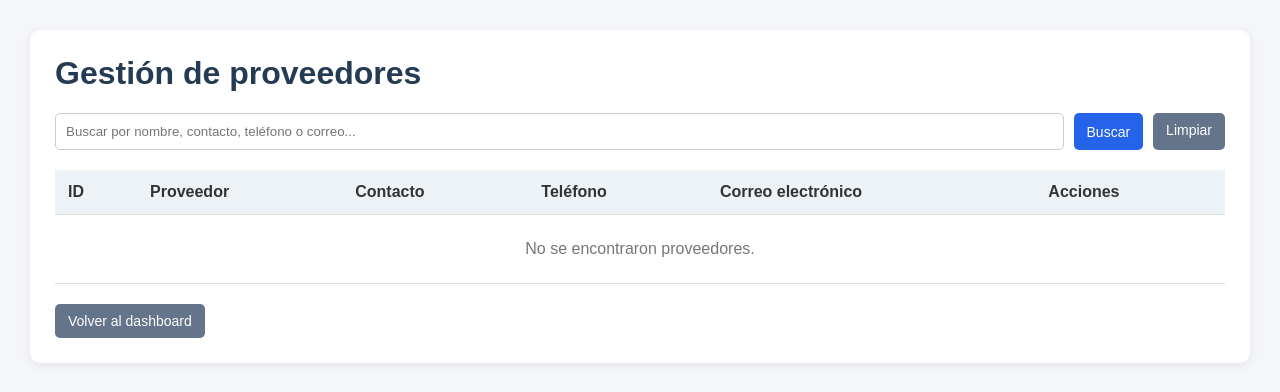
After one commit to KazamXD/Proyecto_2, a Laravel app: template resources/views/proveedores/index.blade.php in a window 1280 px wide. The commit adds this page. Shown: the top 392 px of the page. Run offline with Laravel 12, Linux system fonts and the light colour scheme; the template is opened without the code that fills it, so the values that code supplies are empty; parts of the project's set-up code (start-up, migrations or seed data) failed here and were passed over.

Commit message:
Implementacion de CRUD proveedores

```diff
--- a/app/Http/Controllers/DashboardController.php
+++ b/app/Http/Controllers/DashboardController.php
@@ -51,6 +51,10 @@ class DashboardController extends Controller
             'categorias.ver', $permisos, true
         );
 
+        $puedeVerProveedores = in_array(
+            'proveedores.ver', $permisos, true
+        );
+
         $puedeCrearPrestamos = in_array(
             'prestamos.crear', $permisos, true
         );
@@ -65,6 +69,7 @@ class DashboardController extends Controller
             'puedeCrearUsuarios',
             'puedeVerEquipos',
             'puedeVerCategorias',
+            'puedeVerProveedores',
             'puedeCrearPrestamos',
             'puedeCrearSolicitudes'
         ));
--- /dev/null
+++ b/resources/views/proveedores/index.blade.php
@@ -0,0 +1,213 @@
+<!DOCTYPE html>
+<html lang="es">
+<head>
+    <meta charset="UTF-8">
+    <meta name="viewport" content="width=device-width, initial-scale=1.0">
+    <title>Gestión de proveedores | SIGEL</title>
+
+    <style>
+        body {
+            font-family: Arial, sans-serif;
+            background: #f4f6f9;
+            margin: 0;
+            padding: 30px;
+            color: #333;
+        }
+
+        .contenedor {
+            max-width: 1200px;
+            margin: auto;
+            background: white;
+            padding: 25px;
+            border-radius: 10px;
+            box-shadow: 0 2px 10px rgba(0,0,0,.08);
+        }
+
+        h1 { margin-top: 0; color: #243b53; }
+
+        .busqueda {
+            display: flex;
+            gap: 10px;
+            margin: 20px 0;
+        }
+
+        input {
+            padding: 10px;
+            border: 1px solid #ccc;
+            border-radius: 5px;
+            flex: 1;
+        }
+
+        button, .boton {
+            display: inline-block;
+            padding: 9px 13px;
+            border: none;
+            border-radius: 5px;
+            background: #2563eb;
+            color: white;
+            cursor: pointer;
+            text-decoration: none;
+            font-size: 14px;
+        }
+
+        .nuevo { background: #15803d; }
+        .limpiar, .volver { background: #64748b; }
+        .editar { background: #d97706; }
+        .eliminar { background: #dc2626; }
+
+        table {
+            width: 100%;
+            border-collapse: collapse;
+        }
+
+        th, td {
+            padding: 13px;
+            border-bottom: 1px solid #ddd;
+            text-align: left;
+        }
+
+        th { background: #edf2f7; }
+
+        .vacio {
+            text-align: center;
+            padding: 25px;
+            color: #777;
+        }
+
+        .paginacion { margin-top: 20px; }
+
+        .mensaje {
+            padding: 12px;
+            border-radius: 5px;
+            margin: 15px 0;
+        }
+
+        .exito {
+            background: #dcfce7;
+            color: #166534;
+        }
+
+        .error {
+            background: #fee2e2;
+            color: #991b1b;
+        }
+
+        .acciones {
+            display: flex;
+            gap: 7px;
+            align-items: center;
+        }
+
+        .acciones form { margin: 0; }
+
+        @media (max-width: 750px) {
+            .contenedor { overflow-x: auto; }
+            .busqueda { flex-wrap: wrap; }
+        }
+    </style>
+</head>
+<body>
+    <main class="contenedor">
+        <h1>Gestión de proveedores</h1>
+
+        @if (session('success'))
+            <div class="mensaje exito">
+                {{ session('success') }}
+            </div>
+        @endif
+
+        @if (session('error'))
+            <div class="mensaje error">
+                {{ session('error') }}
+            </div>
+        @endif
+
+        @if (in_array('proveedores.crear', $permisos ?? [], true))
+            <a href="{{ route('proveedores.create') }}" class="boton nuevo">
+                + Nuevo proveedor
+            </a>
+        @endif
+
+        <form method="GET" action="{{ route('proveedores.index') }}" class="busqueda">
+            <input
+                type="text"
+                name="buscar"
+                placeholder="Buscar por nombre, contacto, teléfono o correo..."
+                value="{{ $buscar }}"
+            >
+
+            <button type="submit">Buscar</button>
+
+            <a href="{{ route('proveedores.index') }}" class="boton limpiar">
+                Limpiar
+            </a>
+        </form>
+
+        <table>
+            <thead>
+                <tr>
+                    <th>ID</th>
+                    <th>Proveedor</th>
+                    <th>Contacto</th>
+                    <th>Teléfono</th>
+                    <th>Correo electrónico</th>
+                    <th>Acciones</th>
+                </tr>
+            </thead>
+
+            <tbody>
+                @forelse ($proveedores as $proveedor)
+                    <tr>
+                        <td>{{ $proveedor->id_proveedor }}</td>
+                        <td>{{ $proveedor->nombre }}</td>
+                        <td>{{ $proveedor->nombre_contacto ?? 'No registrado' }}</td>
+                        <td>{{ $proveedor->telefono ?? 'No registrado' }}</td>
+                        <td>{{ $proveedor->email ?? 'No registrado' }}</td>
+                        <td>
+                            <div class="acciones">
+                                @if (in_array('proveedores.editar', $permisos ?? [], true))
+                                    <a
+                                        href="{{ route('proveedores.edit', $proveedor->id_proveedor) }}"
+                                        class="boton editar"
+                                    >
+                                        Editar
+                                    </a>
+                                @endif
+
+                                @if (in_array('proveedores.eliminar', $permisos ?? [], true))
+                                    <form
+                                        method="POST"
+                                        action="{{ route('proveedores.destroy', $proveedor->id_proveedor) }}"
+                                        onsubmit="return confirm('¿Estás seguro de eliminar este proveedor?');"
+                                    >
+                                        @csrf
+                                        @method('DELETE')
+
+                                        <button type="submit" class="eliminar">
+                                            Eliminar
+                                        </button>
+                                    </form>
+                                @endif
+                            </div>
+                        </td>
+                    </tr>
+                @empty
+                    <tr>
+                        <td colspan="6" class="vacio">
+                            No se encontraron proveedores.
+                        </td>
+                    </tr>
+                @endforelse
+            </tbody>
+        </table>
+
+        <div class="paginacion">
+            {{ $proveedores->links() }}
+        </div>
+
+        <a href="{{ route('dashboard') }}" class="boton volver">
+            Volver al dashboard
+        </a>
+    </main>
+</body>
+</html>
--- a/routes/web.php
+++ b/routes/web.php
@@ -7,6 +7,7 @@ use App\Http\Controllers\DashboardController;
 use App\Http\Controllers\EquipoController;
 use App\Http\Controllers\CategoriaController;
 use App\Http\Controllers\UsuarioController;
+use App\Http\Controllers\ProveedorController;
 
 
 Route::get('/', function () {
@@ -126,3 +127,32 @@ Route::put('/equipos/{equipo}', [EquipoController::class, 'update'])
 Route::delete('/equipos/{equipo}', [EquipoController::class, 'destroy'])
     ->middleware(['auth', 'inactividad', 'permiso:equipos.eliminar'])
     ->name('equipos.destroy');
+
+// ----------- Proveedores -----------
+
+Route::middleware(['auth', 'inactividad'])->group(function () {
+
+    Route::get('/proveedores', [ProveedorController::class, 'index'])
+        ->middleware('permiso:proveedores.ver')
+        ->name('proveedores.index');
+
+    Route::get('/proveedores/crear', [ProveedorController::class, 'create'])
+        ->middleware('permiso:proveedores.crear')
+        ->name('proveedores.create');
+
+    Route::post('/proveedores', [ProveedorController::class, 'store'])
+        ->middleware('permiso:proveedores.crear')
+        ->name('proveedores.store');
+
+    Route::get('/proveedores/{id}/editar', [ProveedorController::class, 'edit'])
+        ->middleware('permiso:proveedores.editar')
+        ->name('proveedores.edit');
+
+    Route::put('/proveedores/{id}', [ProveedorController::class, 'update'])
+        ->middleware('permiso:proveedores.editar')
+        ->name('proveedores.update');
+
+    Route::delete('/proveedores/{id}', [ProveedorController::class, 'destroy'])
+        ->middleware('permiso:proveedores.eliminar')
+        ->name('proveedores.destroy');
+});
```
Also changed, not shown: app/Http/Controllers/ProveedorController.php (added, +105 -0 lines), resources/views/dashboard.blade.php (+18 -0 lines), resources/views/proveedores/create.blade.php (added, +141 -0 lines), resources/views/proveedores/edit.blade.php (added, +142 -0 lines).
